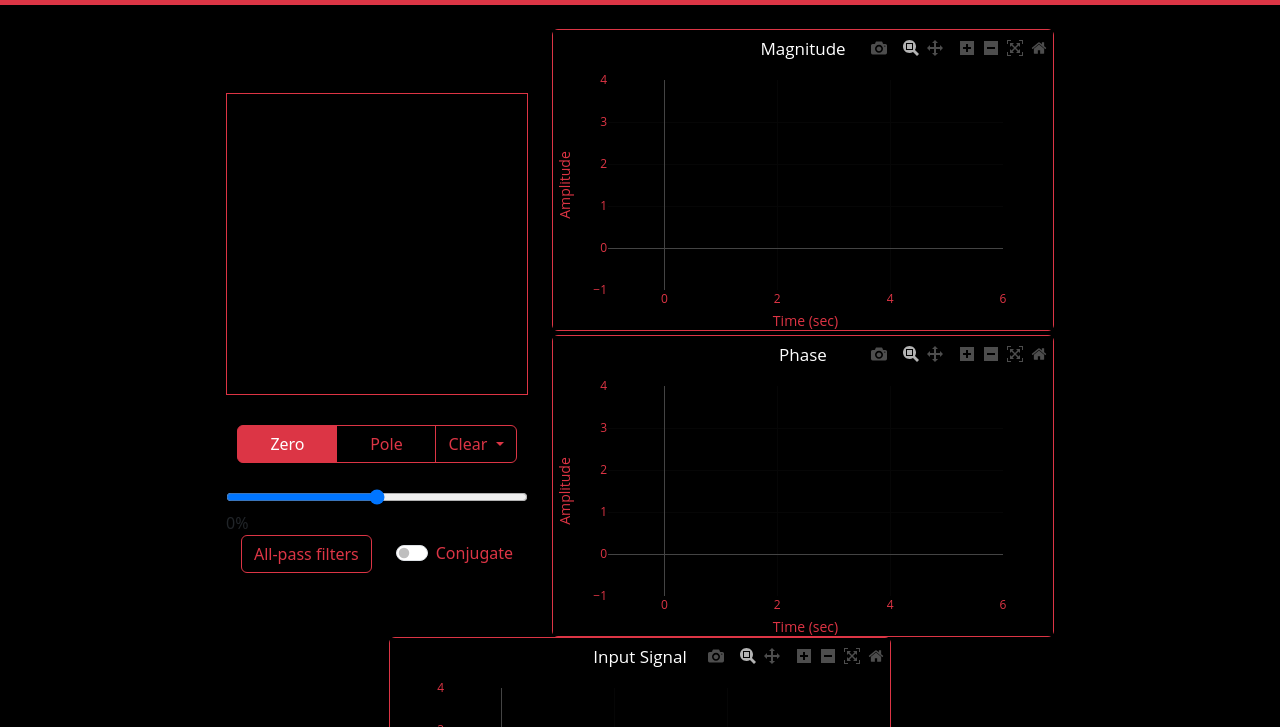
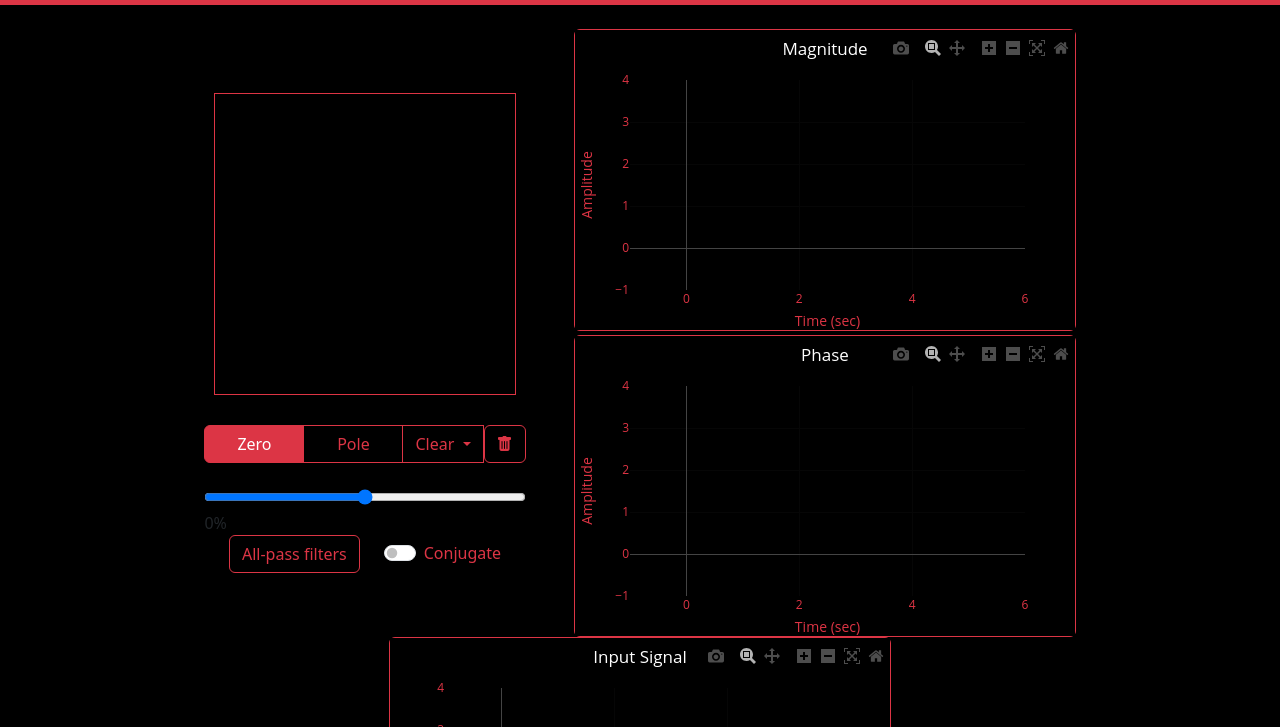
Before and after one commit to mariamgamal70/Digital-filter-designer, a plain HTML site: page templates/index.html in a window 1280 px wide. Shown: the part 73-800 px from the top of the page. Drawn offline with nearby package versions, Linux system fonts and the light colour scheme.

Commit message:
delete icon added

```diff
--- a/templates/index.html
+++ b/templates/index.html
@@ -11,6 +11,8 @@
     <script src="https://cdn.jsdelivr.net/npm/bootstrap@5.3.0-alpha1/dist/js/bootstrap.bundle.min.js"
         integrity="sha384-w76AqPfDkMBDXo30jS1Sgez6pr3x5MlQ1ZAGC+nuZB+EYdgRZgiwxhTBTkF7CXvN"
         crossorigin="anonymous"></script>
+    <link rel="stylesheet" href="https://cdn.jsdelivr.net/npm/bootstrap-icons@1.6.1/font/bootstrap-icons.css">
+
     <script src="/static/plotly-2.18.2.min.js" charset="utf-8"></script>
     <title>Digital Filter Designer</title>
 </head>
@@ -25,7 +27,7 @@
         </div>
     </header>
     <div class="d-flex flex-wrap justify-content-center mt-4">
-        <div class="d-flex flex-column justify-content-center align-items-center me-4">
+        <div class="d-flex flex-column justify-content-center align-items-center me-5">
             <div style="position: relative;"><canvas id="unitcirclecanva" width="300" height="300"
                     style="border: 1px solid #dd3444"></canvas></div>
             <br>
@@ -59,6 +61,11 @@
                         </li>
                     </ul>
                 </div>
+                <div>
+                <button type="button" class="btn btn-outline-danger">
+                    <i class="bi bi-trash-fill"></i>
+                </button>
+                </div>
             </div>
             <br>
             <div class='d-inline-block w-100'>
@@ -66,14 +73,15 @@
                 <span id="rangevalue">0%</span>
             </div>
             <div class="d-flex flex-row align-items-center">
-                <button type="button" class="btn btn-outline-danger me-4" data-bs-toggle="modal" data-bs-target="#exampleModal">
-                  All-pass filters
+                <button type="button" class="btn btn-outline-danger me-4" data-bs-toggle="modal"
+                    data-bs-target="#exampleModal">
+                    All-pass filters
                 </button>
                 <div class="form-check form-switch">
-                  <input class="form-check-input" type="checkbox" role="switch" id="flexSwitchCheckDefault">
-                  <label class="form-check-label text-danger" for="flexSwitchCheckDefault">Conjugate</label>
+                    <input class="form-check-input" type="checkbox" role="switch" id="flexSwitchCheckDefault">
+                    <label class="form-check-label text-danger" for="flexSwitchCheckDefault">Conjugate</label>
                 </div>
-             </div>
+            </div>
         </div>
 
         <div class="d-flex flex-column">
@@ -115,7 +123,6 @@
         </div>
     </div>
     <script src="/static/app.js"></script>
-    <script src="/static/canvas.js"></script>
 </body>
 
 </html>
```
